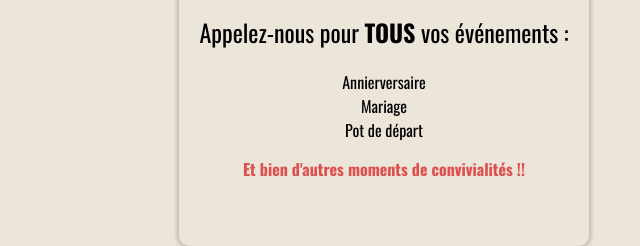
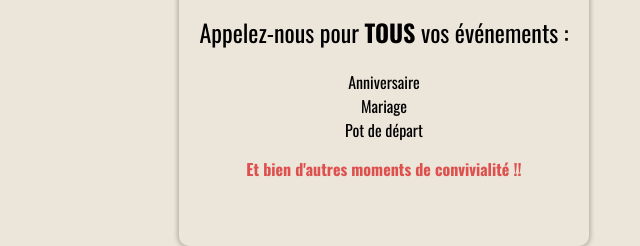
Before and after one commit to FlorianGasparine/pizzagusto86.github.io, a website: page pages/service.html in a window 1280 px wide. Shown: the part 382-628 px from the top of the page, 256-896 px from the left. Drawn offline with nearby package versions, Linux system fonts and the light colour scheme.

Commit message:
orthoCorrections

```diff
--- a/pages/service.html
+++ b/pages/service.html
@@ -45,12 +45,12 @@
       </h2>
 
       <ul class="section__service__listLocation">
-        <li class="section__service__listLocation--element">Annierversaire</li>
+        <li class="section__service__listLocation--element">Anniversaire</li>
         <li class="section__service__listLocation--element">Mariage</li>
         <li class="section__service__listLocation--element">Pot de départ</li>
         <li class="section__service__listLocation--element">
           <b class="section__service__listLocation--element--bold"
-            >Et bien d'autres moments de convivialités !!</b
+            >Et bien d'autres moments de convivialité !!</b
           >
         </li>
       </ul>
```
Also changed, not shown: pages/opinion.html (+2 -2 lines).
